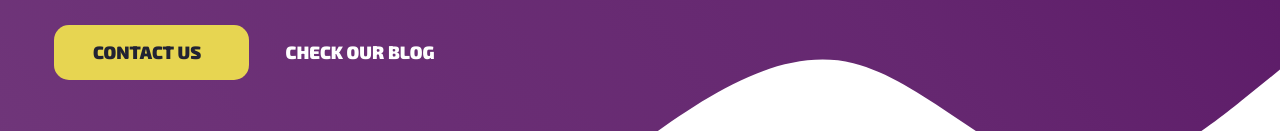
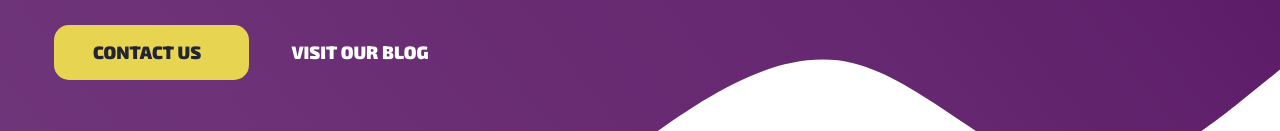
Before and after one commit to h-nick/violetfive-v2, a Next.js app: page / in a window 1280 px wide. Shown: the part 501-632 px from the top of the page. Built offline with nearby package versions, Linux system fonts and the light colour scheme.

Commit message:
EN locale adjustment

```diff
--- a/locales/en.ts
+++ b/locales/en.ts
@@ -17,7 +17,7 @@ export default {
   contacth: 'CONTACT US',
   contactp: 'Want to see our portafolio? Have doubts about our process? Want to inquire about additional products & services? Want to ask for a tailored offer? Contact us now! Send us a message, call us or write to our WhatsApp using the button below and we will get back to you as soon as possible!',
   button1: 'CONTACT US',
-  button2: 'CHECK OUR BLOG',
+  button2: 'VISIT OUR BLOG',
   contactFormh: 'Contact Us',
   contactFormName: 'Name (Required)',
   contactFormEmail: 'Email (Required)',
```
